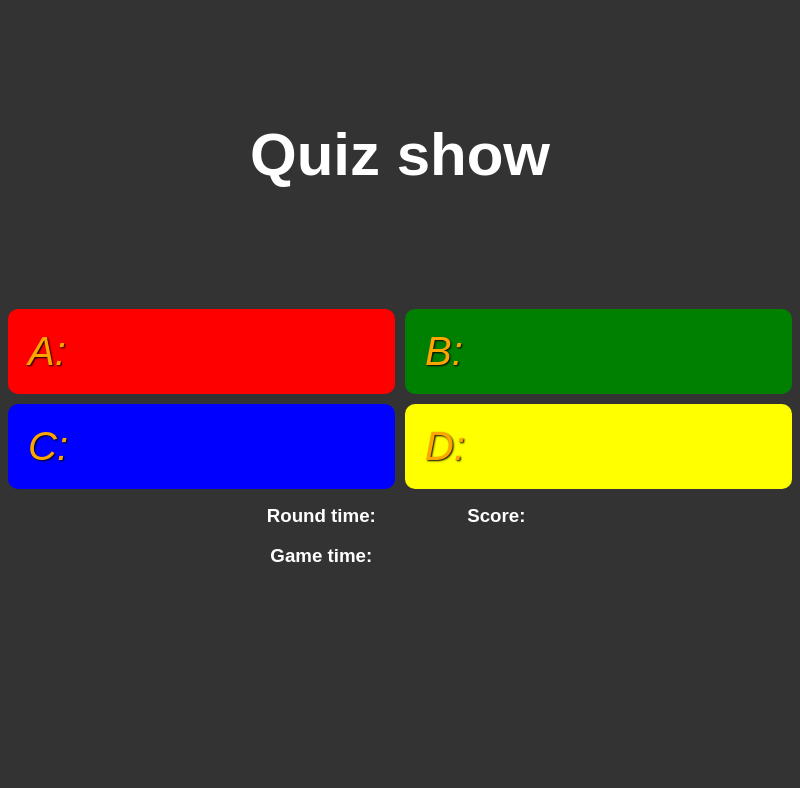
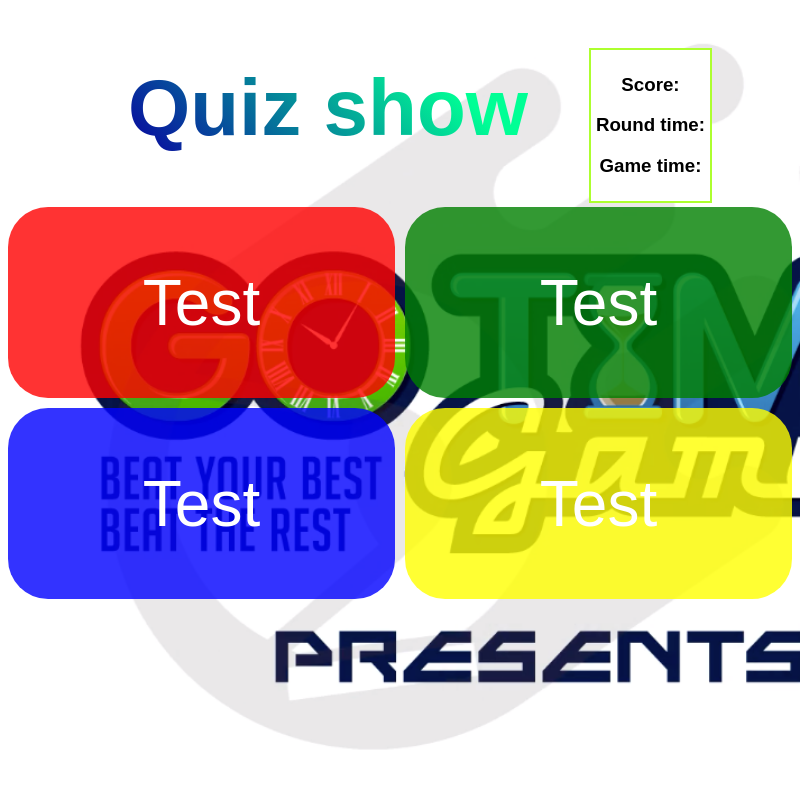
Before and after one commit to MakerDepotAcademy/quizshow, an Electron app: page Display/app/index.html in a window 800 px wide. Drawn offline with Linux system fonts and the light colour scheme; no server answers.

Commit message:
Spruced things up

```diff
--- a/Display/app/index.html
+++ b/Display/app/index.html
@@ -3,10 +3,17 @@
 </head>
 
 <body>
-  <video autoplay></video>
+  <!-- <video autoplay></video> -->
   <audio class="hidden"></audio>
   <header>
-    <h1>Quiz show</h1>
+    <div class="left">
+      <h1>Quiz show</h1>
+    </div>
+    <div class="right">
+      <h3>Score: <span id="score"></span></h3>
+      <h3>Round time: <span id="round_time" class="timer"></span></h3>
+      <h3>Game time: <span id="game_time" class="timer"></span></h3>
+    </div>
   </header>
 
 
@@ -17,21 +24,11 @@
   <h1 id="wrong" class="hidden alert">Nope</h1>
 
   <div class="container">
-    <div id="red" class="box"><span class="label">A:</span>&nbsp;<span id="answer"></span></div>
-    <div id="green" class="box"><span class="label">B:</span>&nbsp;<span id="answer"></span></div>
-    <div id="blue" class="box"><span class="label">C:</span>&nbsp;<span id="answer"></span></div>
-    <div id="yellow" class="box"><span class="label">D:</span>&nbsp;<span id="answer"></span></div>
+    <div id="red" class="box"><span id="answer">Test</span></div>
+    <div id="green" class="box"><span id="answer">Test</span></div>
+    <div id="blue" class="box"><span id="answer">Test</span></div>
+    <div id="yellow" class="box"><span id="answer">Test</span></div>
   </div>
-
-  <footer>
-    <div class="right">
-      <h3>Score: <span id="score"></span></h3>
-    </div>
-    <div class="left">
-      <h3>Round time: <span id="round_time" class="timer"></span></h3>
-      <h3>Game time: <span id="game_time" class="timer"></span></h3>
-    </div>
-  </footer>
 
   <script src="app.js"></script>
 </body>
--- a/Display/app/style.css
+++ b/Display/app/style.css
@@ -1,62 +1,55 @@
 .container {
   margin: 20px auto;
   width: 100%;
-  height: 20%;
-  background-color: #fff;
+  height: 50%;
+  background-color: rgba(255, 255, 255, 0) !important;
   display: grid;
   grid-template-columns: auto auto;
   grid-row: auto auto;
   grid-column: auto;
   grid-gap: 10px;
+  --opacity: 0.8;
 }
 
 .container .box {
-  background-color: #333;
-  padding: 20px;
-  border-radius: 10px;
-  color: #fff;
+  border-radius: 40px;
+  color: white !important;
   display: flex;
   align-items: center;
-  justify-content: left;
-  font-size: 40px;
+  justify-content: center;
+  font-size: 8vh;
 }
 
 .container .box#red {
-  background-color: red;
+  background-color: rgba(255, 0, 0, var(--opacity));
 }
 .container .box#green {
-  background-color: green;
+  background-color: rgba(0, 128, 0, var(--opacity));
 }
 .container .box#blue {
-  background-color: blue;
+  background-color: rgba(0, 0, 255, var(--opacity));
 }
 .container .box#yellow {
-  background-color: yellow;
+  background-color: rgba(255, 255, 0, var(--opacity));
 }
 
-footer .right {
+.right {
   float: right;
   justify-content: right;
 }
 
-footer .left {
+.left {
   float: left;
   justify-content: left;
 }
 
-.label {
-  font-style: italic;
-  color: orange;
+h1 {
+  font-size: 10vh;
+  background: -webkit-linear-gradient(45deg, rgb(9, 0, 159), rgb(0, 255, 149) 80%);
+  -webkit-background-clip: text;
+  -webkit-text-fill-color: transparent;
 }
 
-.label, #answer {
-  text-shadow: 1px 1px 2px black;
-}
-
-h1 {
-  font-size: 60px;
-  margin: 2em;
-}
 
 .hidden {
   display: none;
@@ -79,17 +72,27 @@ video {
   background-size: cover;
 }
 
-footer {
-  width: 33%;
-  padding-left: 33%;
+
+header > .right {
+  border: 2px solid greenyellow;
+  background-color: white !important;
+  padding: 5px;
+  margin-top: 5vh;
+  margin-right: 10vw;
+}
+
+header > .left {
+  margin-left: 15vw;
 }
 
 * {
   font-family: sans-serif;
   text-align: center;
-  color: white
+  /* color: black; */
 }
 
-body, .container{
-  background-color: #333
+body{
+  background-image: url('background.png');
+  background-repeat: no-repeat;
+  background-size: cover;
 }
```
Also changed, not shown: Display/app/background.png (added).
